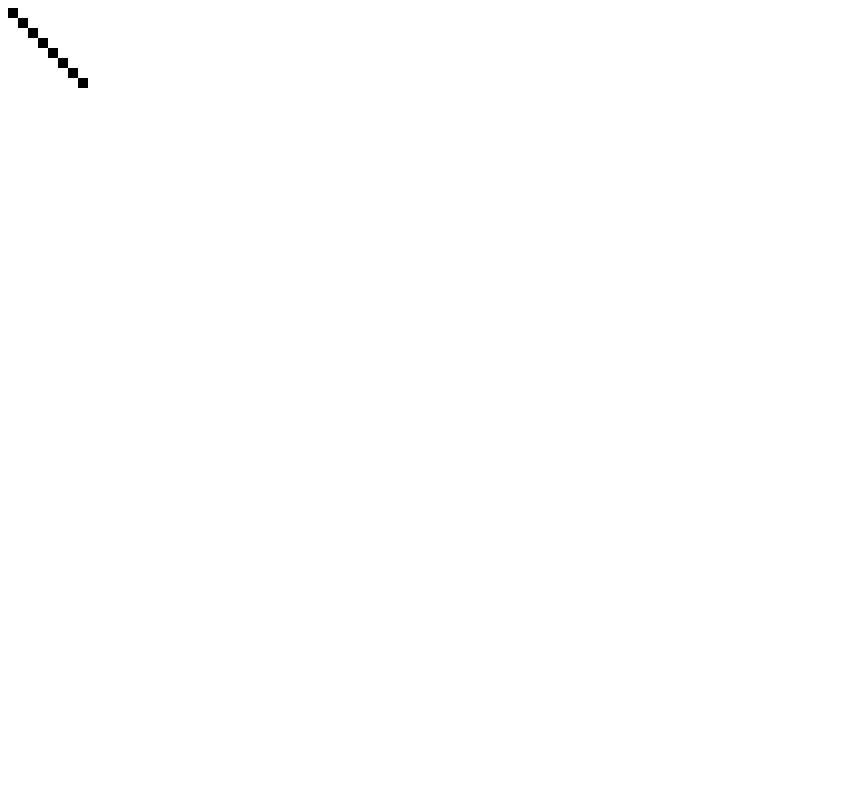
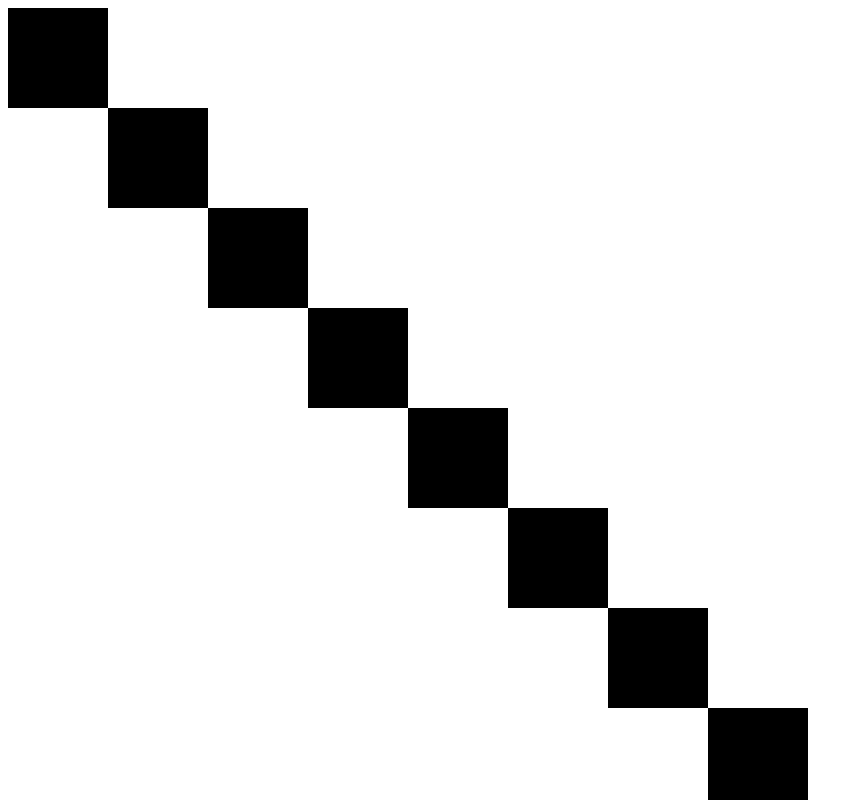
Before and after one commit to natwildapricot/JSFCh, a plain HTML site: page Canvas.html in a window 1280 px wide. Shown: the top 800 px of the page, without its empty margins (0-863 px from the left). Drawn offline with Linux system fonts and the light colour scheme.

```diff
--- a/Canvas.html
+++ b/Canvas.html
@@ -4,12 +4,12 @@
     <title>Canvas</title>
 </head>
 <body>
-    <canvas id="canvas" width="200" height="200"></canvas>
+    <canvas id="canvas" width="1000" height="1000"></canvas>
 <script>
 var canvas = document.getElementById("canvas");
       var ctx = canvas.getContext("2d");
-      for (var i = 0; i < 8; i++) {
-        ctx.fillRect(i * 10, i * 10, 10, 10);
+      for (var i = 0; i < 20; i++) {
+        ctx.fillRect(i * 100, i * 100, 100, 100);
       }
           </script>
       </body>
```
Also changed, not shown: Condition_If.html (+9 -9 lines), areArraysSame.html (+5 -6 lines), ReactJS/HotSearch_ReactJS.html (renamed from ReactJS/HelloWorld_ReactJS.html), jQ_click_counter.html (renamed from jQ_click.html), jQ_slideUp_slideDown.html (renamed from jQ.html), 1 other file.
